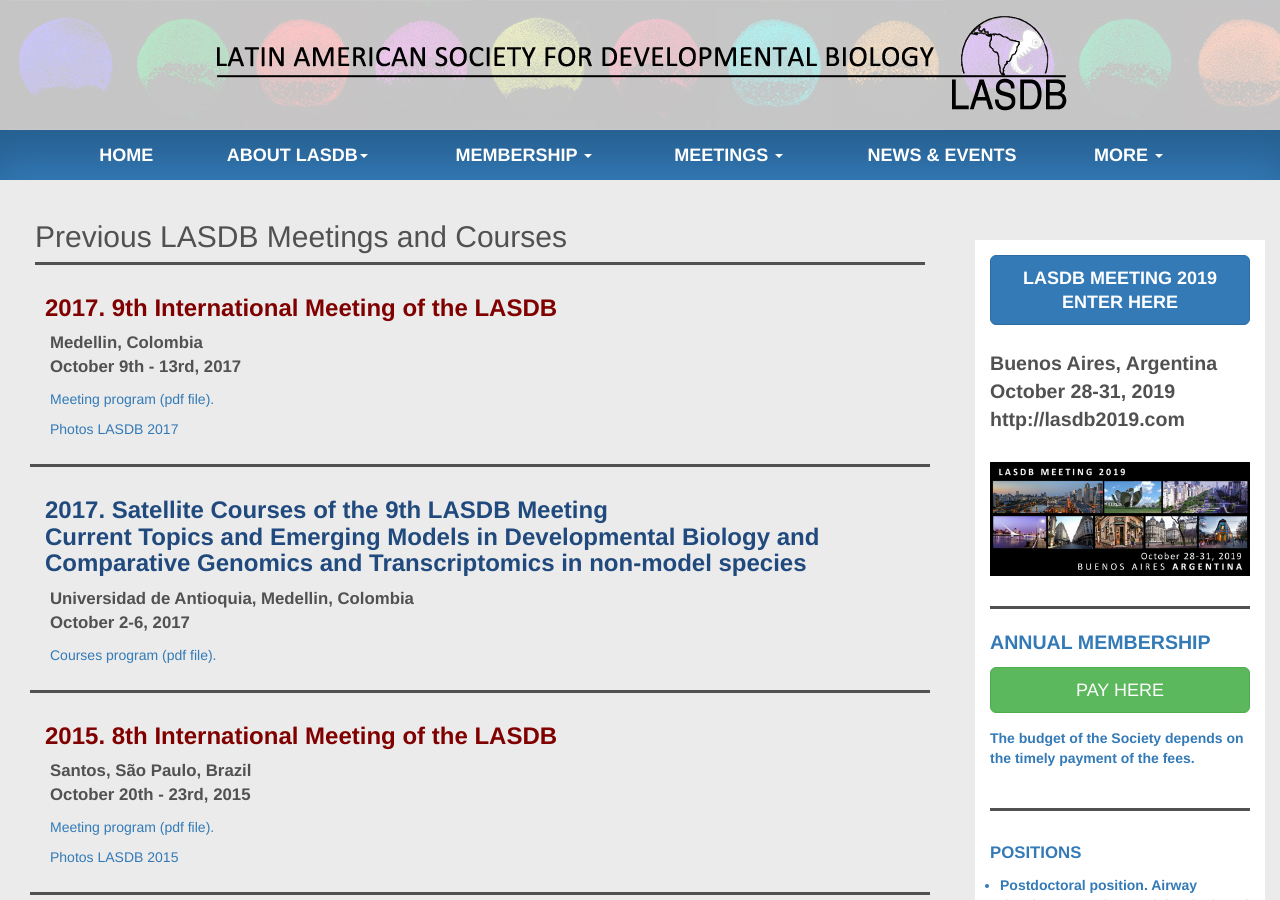
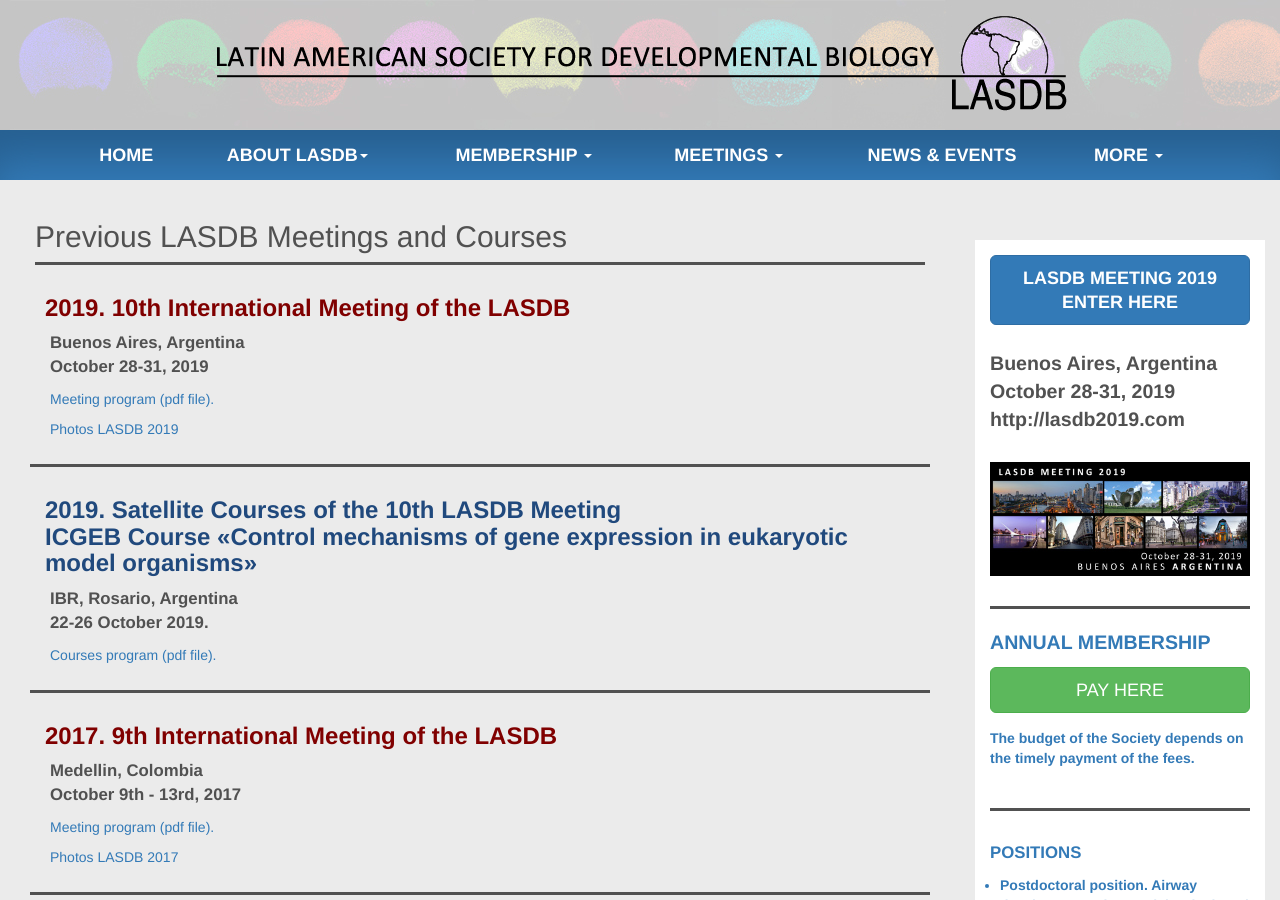
Before and after one commit to lasdb/lasdb.github.io, a Jekyll site: the page built from pages/previous-meetings.html, in a window 1280 px wide and 900 px high. Built offline with Jekyll 4.4.1, drawn with Linux system fonts in a browser that asks for light colours; nearby versions of some CDN libraries.

Commit message:
Update previous-meetings.html

```diff
--- a/pages/previous-meetings.html
+++ b/pages/previous-meetings.html
@@ -4,6 +4,36 @@
 
 
 <h2 class="page-header" id="page-news-header">Previous LASDB Meetings and Courses</h2>
+
+<div class="col-xs-12">
+    <div class="panel panel-default noticia">
+        <div class="panel-heading">
+            <h3 class="meeting-title">2019. 10th International Meeting of the LASDB</h3>
+        </div>
+        <div class="panel-body" style="padding-top:0;">
+            <p style="font-weight:bold; font-size: 1.2em;"> Buenos Aires, Argentina <br> October 28-31, 2019 </p>
+            <p> <a target="_blank" href="../pdfs/2019-meeting-program.pdf"> Meeting program (pdf file).</a>
+            </p>
+            <p><a href="" target="_blank">Photos LASDB 2019</a></p>
+
+
+        </div>
+    </div>
+</div>
+<div class="col-xs-12">
+    <div class="panel panel-default noticia">
+        <div class="panel-heading">
+            <h3 class="course-title">2019. Satellite Courses of the 10th LASDB Meeting <br>
+ICGEB Course «Control mechanisms of gene expression in eukaryotic model organisms»</h3>
+        </div>
+        <div class="panel-body" style="padding-top:0;">
+            <p style="font-weight:bold; font-size: 1.2em;">IBR, Rosario, Argentina<br> 22-26 October 2019.</p>
+            <p> <a target="_blank" href="../pdfs/2019-course.pdf"> Courses program (pdf file).</a>
+            </p>
+        </div>
+    </div>
+</div>
+
 
 <div class="col-xs-12">
     <div class="panel panel-default noticia">
```
